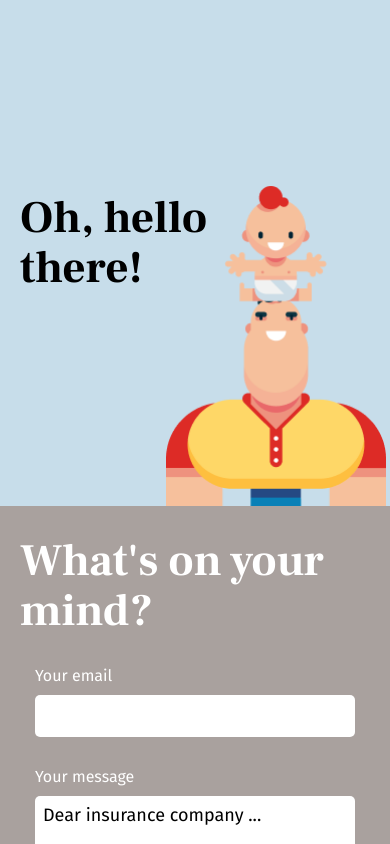
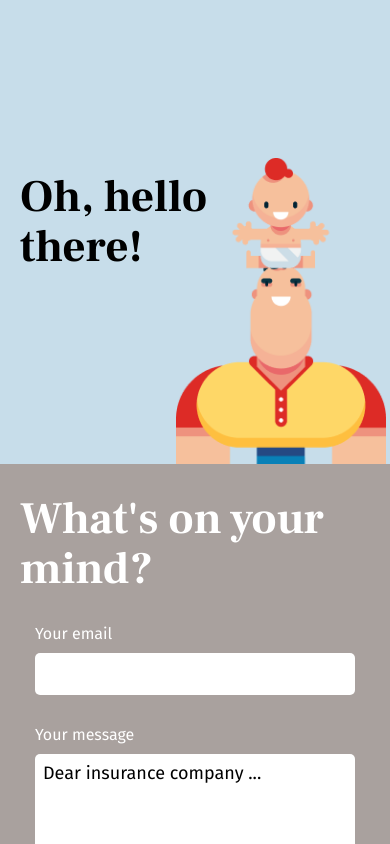
Before and after one commit to CarinWood/insurance-project, a React (Vite) app: page /contact in a window 390 px wide. Shown: the top 844 px of the page. Built offline with nearby package versions, Linux system fonts and the light colour scheme.

Commit message:
updated header css

```diff
--- a/src/components/header/header.css
+++ b/src/components/header/header.css
@@ -17,18 +17,18 @@ header {
 
 @media screen and (max-width: 888px) {
     header {
-        height: 60vh;
+        height: 55vh;
         justify-content: flex-start;
     }
 
     .man-baby-pic {
-        width: 220px;
+        width: 210px;
         right: 1%;
 
     }
 
     .header-text {
-        width: 200px;
+        width: 300px;
         margin-left: 20px;
         margin-top: -20px;
     }
```
